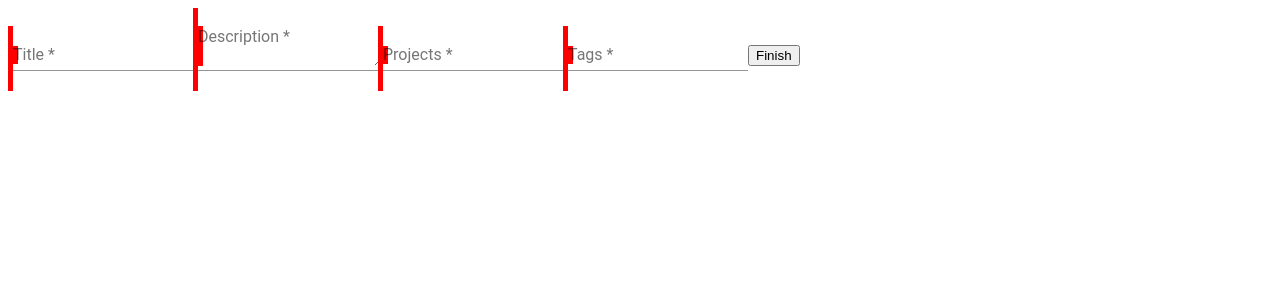
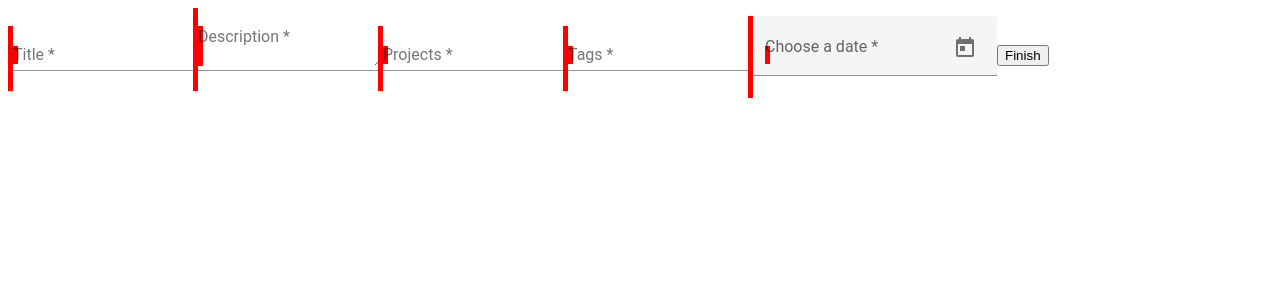
Before and after one commit to rohitkalva/3dqr-todo-app, an Angular app: page /todo-detail in a window 1280 px wide. Shown: the top 300 px of the page. Built offline with nearby package versions, Linux system fonts and the light colour scheme.

Commit message:
Update todo-detail.component.html

```diff
--- a/src/app/components/todo-detail/todo-detail.component.html
+++ b/src/app/components/todo-detail/todo-detail.component.html
@@ -26,14 +26,14 @@
             <input matInput formControlName="tag" required>
           </mat-form-field>
 
-          <!-- <mat-form-field class="form-field" appearance="fill">
+        <mat-form-field class="form-field" appearance="fill">
             <mat-label>Choose a date</mat-label>
             <input matInput [matDatepicker]="picker" formControlName="date" required>
             <mat-datepicker-toggle matSuffix [for]="picker">
-              <mat-icon matDatepickerToggleIcon>keyboard_arrow_down</mat-icon>
+             <!--  <mat-icon matDatepickerToggleIcon>keyboard_arrow_down</mat-icon>-->
             </mat-datepicker-toggle>
             <mat-datepicker #picker></mat-datepicker>
-          </mat-form-field> -->
+          </mat-form-field>
 
         <button mat-raised-button color="primary" type="submit">Finish</button>
       </form>
```
